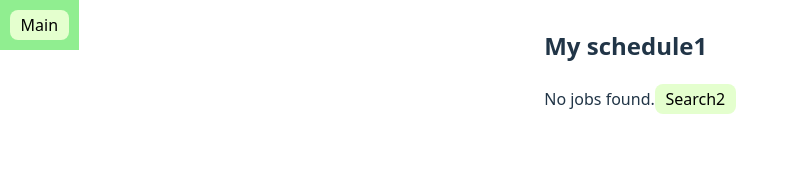
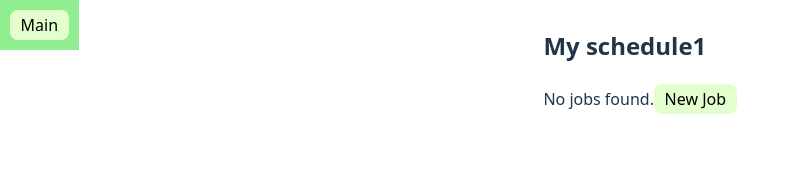
Before and after one commit to pdxserg/firstCrmAppFrontEnd, a React (Vite) app: page /jobs in a window 1280 px wide. Shown: the top 174 px of the page, without its empty margins (0-800 px from the left). Built offline with nearby package versions, Linux system fonts and the light colour scheme; no server answers.

Commit message:
refactor

```diff
--- a/src/common/components/NewJob/NewJob.tsx
+++ b/src/common/components/NewJob/NewJob.tsx
@@ -14,8 +14,8 @@ export const NewJob = () => {
 
 	 const [customerName, setCustomerName] = useState<string>("First Last")
 	 const [customerEmail, setCustomerEmail] = useState<string>("email@gmail.com")
-	 const [customerPhone, setCustomerPhone] = useState<string>("")
-	 const [jobDetails, setJobDetails] = useState<string>("")
+	 const [customerPhone, setCustomerPhone] = useState<string>("3334445566")
+	 const [jobDetails, setJobDetails] = useState<string>("some text some text some text")
 console.log(!jobDetails)
 
 // const customerName ="Brad Spring"
--- a/src/features/jobs/UI/job/Job.tsx
+++ b/src/features/jobs/UI/job/Job.tsx
@@ -19,22 +19,20 @@ type Props = {
 export const Job = ({jobs}: Props) => {
 	const [updateJob]=useUpdateJobMutation()
 	const [deleteTask] = useDeleteJobMutation()
-	// const removeTask = () => {
-	// 	updateEntityStatus("loading")
-	// 	deleteTask({ taskId: task.id, todolistId: todo.id })
-	// 		.unwrap()
-	// 		.then(() => {
-	// 			updateEntityStatus("succeeded")
-	// 		})
-	// 		.catch(() => {
-	// 			updateEntityStatus("failed")
-	// 		})
-	// }
+
 	const deleteJobHandler=(id:string)=>{
+		// 	updateEntityStatus("loading")
 		deleteTask( id)
+			.unwrap()
+			.then(()=>{alert("Success")})
+			.catch(()=>{alert("Bud request")})
 	}
 	const updateHandler=(id:string,jobDetails:string)=>{
+		// 	updateEntityStatus("loading")
 		updateJob({id, jobDetails})
+			.unwrap()
+			.then(()=>{alert("Success")})
+			.catch(()=>{alert("Bud request")})
 	}
 
 
--- a/src/features/jobs/UI/jobs/Jobs.tsx
+++ b/src/features/jobs/UI/jobs/Jobs.tsx
@@ -3,18 +3,27 @@ import styles from './Jobs.module.css'
 import {Job} from "../job/Job.tsx";
 import {useGetJobsQuery} from "../../../../jobApi.ts";
 import { useState} from "react";
+import {Path} from "../../../../common/routing/Routing.tsx";
+import {Link} from "react-router-dom";
 
 export const Jobs = () => {
 const[jobNumber,setJobNumber]=useState<number|null|undefined>(undefined)
 	const [searchParams, setSearchParams]=useState<string>("")
-	console.log(jobNumber)
 		const{data, refetch}=useGetJobsQuery({jobNumber})
+
+
+
+	const findJobHandler=()=>{
+	setJobNumber(+searchParams)
+	}
 
 
 
 	if (!data || data.items.length === 0) {
 		return <div>No jobs found.
-			<button onClick={()=>setJobNumber(0)}>Search2</button>
+			<Link to={Path.NewJob}>
+				<button>New Job</button>
+			</Link>
 		</div>;
 	}
 	return (
@@ -23,7 +32,7 @@ const[jobNumber,setJobNumber]=useState<number|null|undefined>(undefined)
 				<span>Find job</span>
 				<br/>
 				<input type="text" value={searchParams} onChange={(e)=>setSearchParams(e.currentTarget.value)}/>
-				<button onClick={()=>setJobNumber(+searchParams)}>Search</button>
+				<button onClick={findJobHandler}>Search</button>
 			</div>
 			<div>
 				<button onClick={refetch}>All jobs</button>
```
